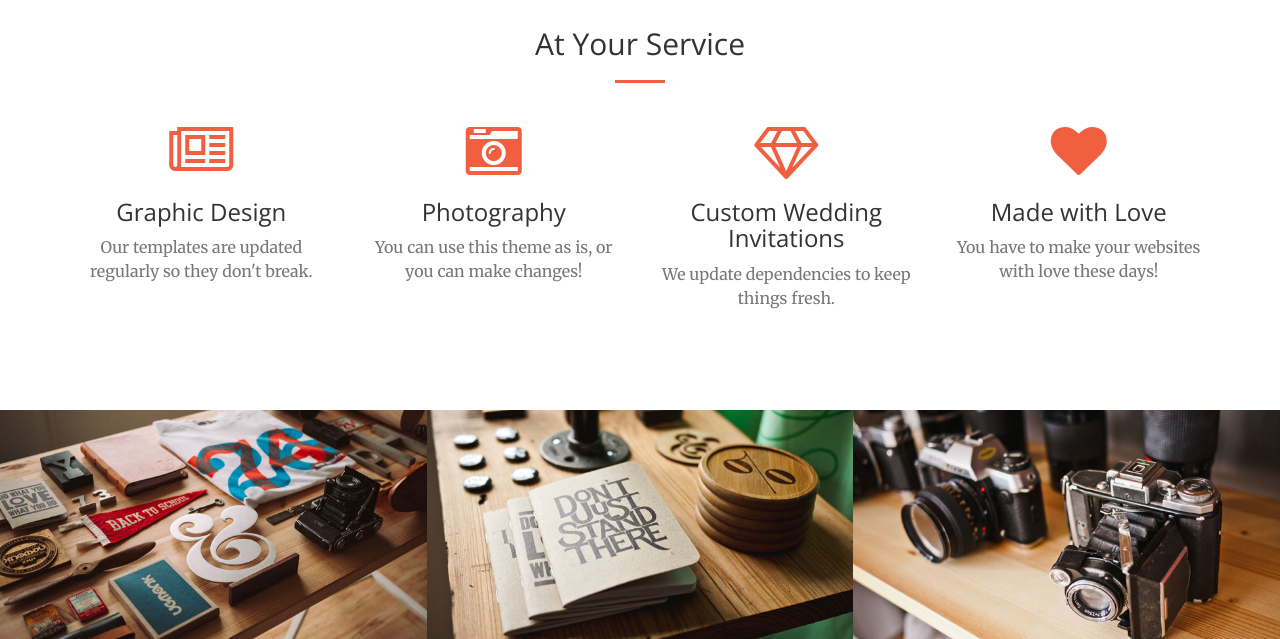
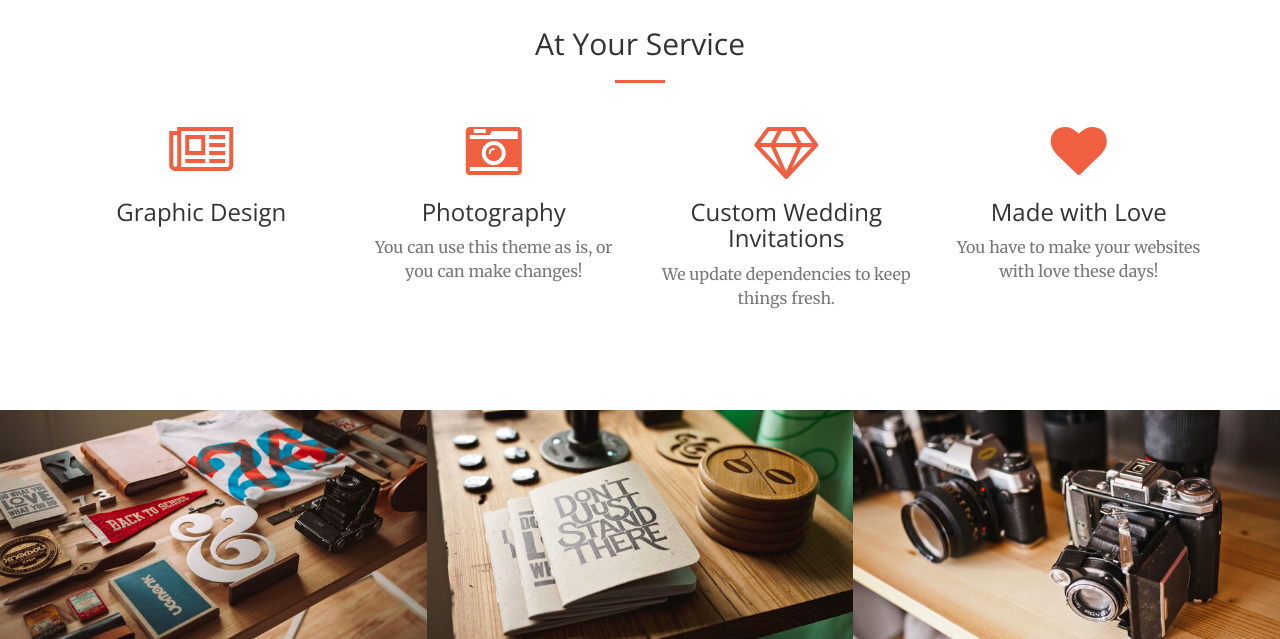
Before and after one commit to awratten/WrattenMedia, a PHP site: page / in a window 1280 px wide. Shown: the part 1291-1930 px from the top of the page. Run offline with PHP 8.4, Linux system fonts and the light colour scheme; some libraries are stand-ins or nearby versions.

Commit message:
comment out service description

```diff
--- a/index.php
+++ b/index.php
@@ -107,7 +107,7 @@
                     <div class="service-box">
                         <i class="fa fa-4x fa-newspaper-o  text-primary sr-icons"></i>
                         <h3>Graphic Design</h3>
-                        <p class="text-muted">Our templates are updated regularly so they don't break.</p>
+                        <?php #<p class="text-muted">Our templates are updated regularly so they don't break.</p> ?>
                     </div>
                 </div>
                 <div class="col-lg-3 col-md-6 text-center">
```
